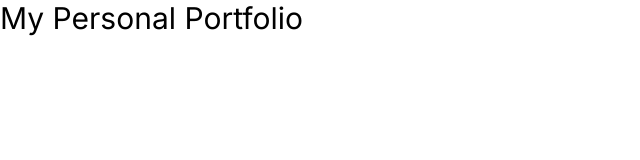
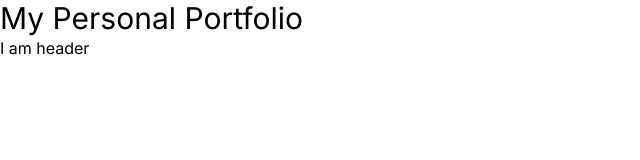
Before and after one commit to JawwadAhmadDev/portfolio, a Next.js app: page / in a window 1280 px wide. Shown: the top 160 px of the page, without its empty margins (0-640 px from the left). Built offline with nearby package versions, Linux system fonts and the light colour scheme.

Commit message:
header component created

```diff
--- a/src/app/layout.tsx
+++ b/src/app/layout.tsx
@@ -5,7 +5,7 @@ import { Inter } from "next/font/google";
 const inter = Inter({ subsets: ["latin"] });
 
 export const metadata: Metadata = {
-  title: "Personal Portfolio",
+  title: "Jawwad's Portfolio",
   description: "Generated by create next app",
 };
 
--- a/src/app/page.tsx
+++ b/src/app/page.tsx
@@ -1,4 +1,4 @@
-import Image from "next/image";
+import Haider from "@/components/Haider";
 
 export default function Home() {
   return (
@@ -6,6 +6,7 @@ export default function Home() {
       <h1 className="text-3xl">My Personal Portfolio</h1>
 
       {/* Header */}
+      <Haider />
 
       {/* Hero */}
 
--- /dev/null
+++ b/src/components/Haider.tsx
@@ -0,0 +1,13 @@
+import React from "react";
+
+type Props = {};
+
+const Haider = (props: Props) => {
+  return (
+    <header>
+      <h1>I am header</h1>
+    </header>
+  );
+};
+
+export default Haider;
```
